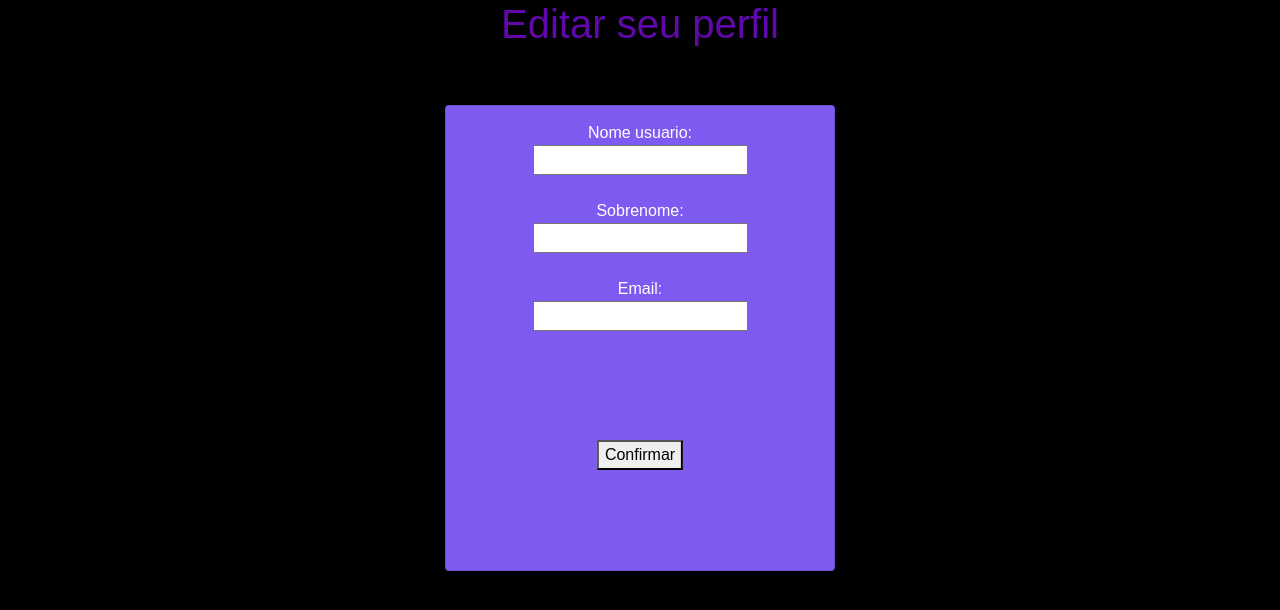
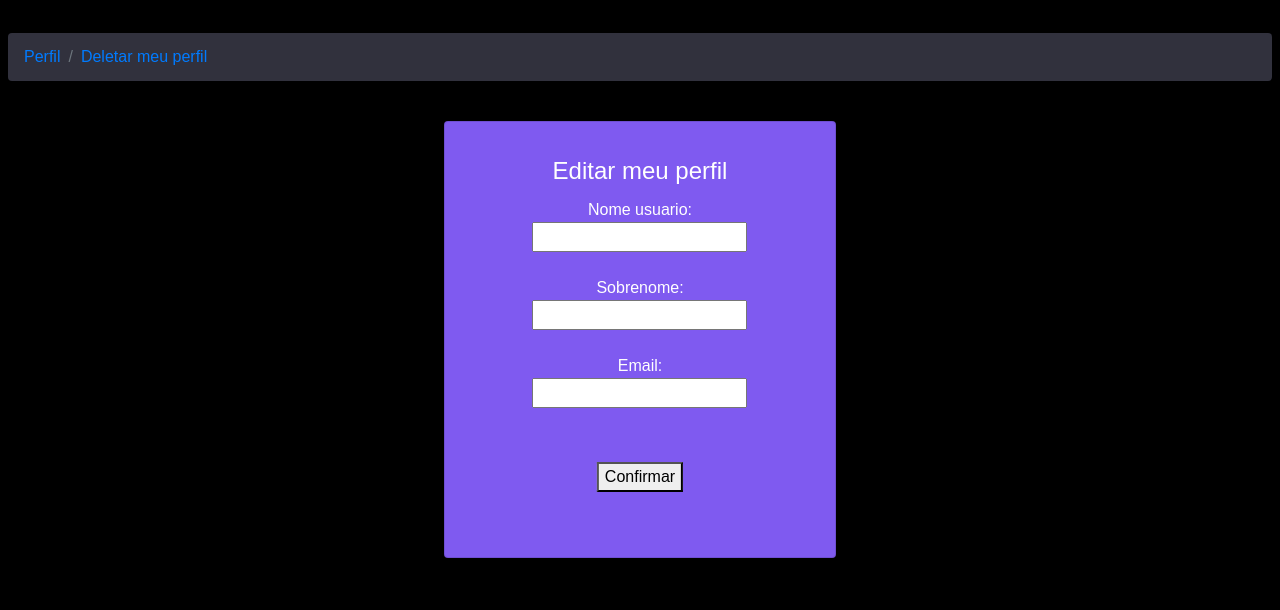
Before and after one commit to EricaRegnier/PUC-Study-projetos, a Django app: page /updateUsuario in a window 1280 px wide. Shown: the top 610 px of the page. Run offline with Django 4.2, Linux system fonts and the light colour scheme; a user stored in the database is signed in; some libraries are stand-ins or nearby versions.

Commit message:
Página de editar perfil melhorada

```diff
--- a/PrimProjeto/first/templates/editarPerfil.html
+++ b/PrimProjeto/first/templates/editarPerfil.html
@@ -2,18 +2,17 @@
 <html lang="pt-br">
 <head>
     <link rel="icon" href= "../../static/Favicon.png"  type="image/x-icon">
-    <h1 style="color:#6008AA ; text-align: center;"> Editar seu perfil </h1>
     <link rel="stylesheet" href="https://stackpath.bootstrapcdn.com/bootstrap/4.1.3/css/bootstrap.min.css" integrity="sha384-MCw98/SFnGE8fJT3GXwEOngsV7Zt27NXFoaoApmYm81iuXoPkFOJwJ8ERdknLPMO" crossorigin="anonymous">
     <hr>
     <style>
       body {
         background:black;
         text-align: center;
-        padding-left: 10px;
-        padding-right: 10px;
+        padding-left: 8px;
+        padding-right: 8px;
         font-family: allumi-std, sans-serif;
 			  font-style: normal;
-			  font-weight: 500;
+			  font-weight: 400;
         color: #fffffe;
       }
 
@@ -26,7 +25,7 @@
         transform: translate(-50%, -50%);
       }
 	    .container {
-        height: 200px;
+        height: 90px;
         position: relative;
       }
 </style>
@@ -35,10 +34,20 @@
   <script src="https://code.jquery.com/jquery-3.3.1.slim.min.js" integrity="sha384-q8i/X+965DzO0rT7abK41JStQIAqVgRVzpbzo5smXKp4YfRvH+8abtTE1Pi6jizo" crossorigin="anonymous"></script>
   <script src="https://cdnjs.cloudflare.com/ajax/libs/popper.js/1.14.3/umd/popper.min.js" integrity="sha384-ZMP7rVo3mIykV+2+9J3UJ46jBk0WLaUAdn689aCwoqbBJiSnjAK/l8WvCWPIPm49" crossorigin="anonymous"></script>
   <script src="https://stackpath.bootstrapcdn.com/bootstrap/4.1.3/js/bootstrap.min.js" integrity="sha384-ChfqqxuZUCnJSK3+MXmPNIyE6ZbWh2IMqE241rYiqJxyMiZ6OW/JmZQ5stwEULTy" crossorigin="anonymous"></script>
+  <nav aria-label="breadcrumb">
+    <ol class="breadcrumb" style = "background: #31313d;">
+      <li class="breadcrumb-item" ><a href="perfilusuario.html">Perfil</a></li>
+      <li class="breadcrumb-item"><a href="deletarPerfil.html">Deletar meu perfil</a></li>
+    </ol>
+  </nav>
+</body>
 <br />
 <div class="col-sm-4" style = "display: block; margin: auto;">
       <div class="card" style="background: #7f5af0; padding: 15px">
-        <ul class="list-group">
+        <div class="card-body">
+          <h4 class="card-title">Editar meu perfil</h4>
+          <ul class="list-group">
+          </ul>
   <form action="" method="post">
     {% csrf_token %}
     Nome usuario:<br>
```
